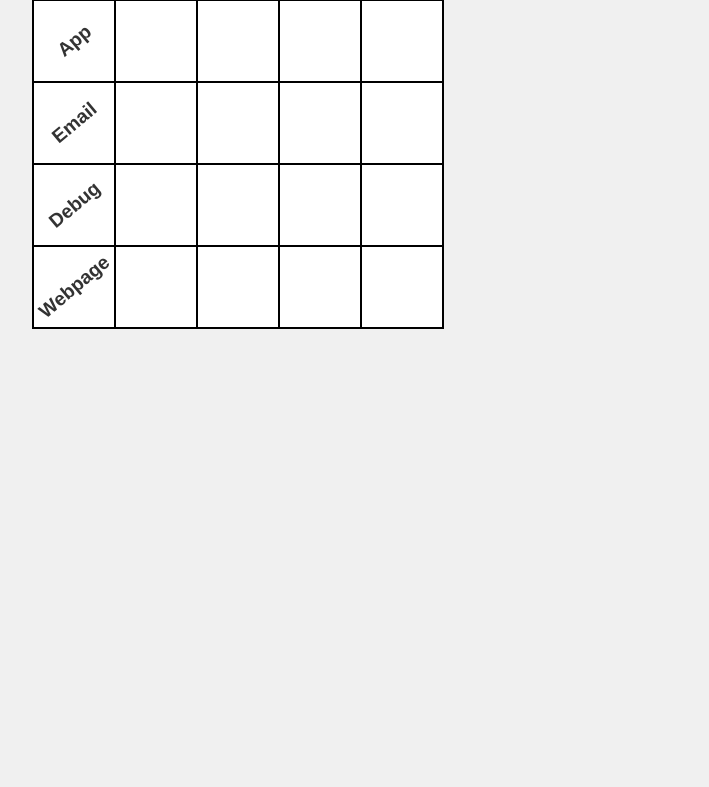
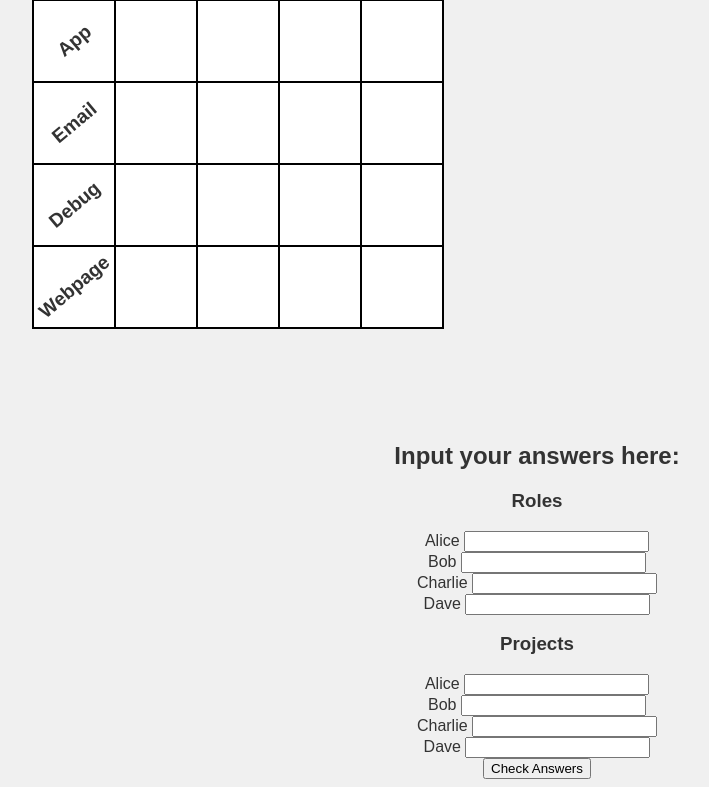
Before and after one commit to twikia/Game-Gauntlet, a Flask app: page /logicBoard in a window 1280 px wide. Shown: the part 1088-1875 px from the top of the page, without its empty margins (103-812 px from the left). Before the commit the page ends 1417 px from the top, so only its background shows below. Run offline with Flask 3, Linux system fonts and the light colour scheme.

Commit message:
answers check implemented

```diff
--- a/templates/logicBoard.html
+++ b/templates/logicBoard.html
@@ -14,6 +14,7 @@
     }
 </style>
 <style>
+
     .grid-container {
         display: grid;
         grid-template-columns: 1fr 1fr; /* Two equal columns */
@@ -28,6 +29,7 @@
         max-width: 700px; /* Max width to prevent overflow */
         left: 10%;
         aspect-ratio: 1 / 1;
+        margin-bottom: 7rem;
     }
 
     .top-left {
@@ -96,6 +98,11 @@
     opacity: 0;
     width: 100%;
     height: 100%;
+}
+
+#answers {
+    width: 10%;
+    height: 10%;
 }
 
 
@@ -170,6 +177,31 @@
             </div>
         </div>
     </div>
-
+    <div>
+        <center>
+            <h2>
+                <b>Input your answers here:</b>
+            </h2>
+        </center>
+    </div>
+    <center>
+            <form id="answerForm">
+                <h3>Roles</h3>
+                    <div class="question">Alice <input type="text" id="q1"></div>
+                    <div class="question">Bob <input type="text" id="q2"></div>
+                    <div class="question">Charlie <input type="text" id="q3"></div>
+                    <div class="question">Dave <input type="text" id="q4"></div>
+                <h3>Projects</h3>
+                    <div class="question">Alice <input type="text" id="q5"></div>
+                    <div class="question">Bob <input type="text" id="q6"></div>
+                    <div class="question">Charlie <input type="text" id="q7"></div>
+                    <div class="question">Dave <input type="text" id="q8"></div>
+            <center>
+                <button type="button" id="submit" >Check Answers</button>
+            </center>
+            <div id="results"></div>
+        </form>
+        </div>
+    </center>
 </body>
 </html>
```
Also changed, not shown: static/logicBoard.js (+33 -2 lines).
